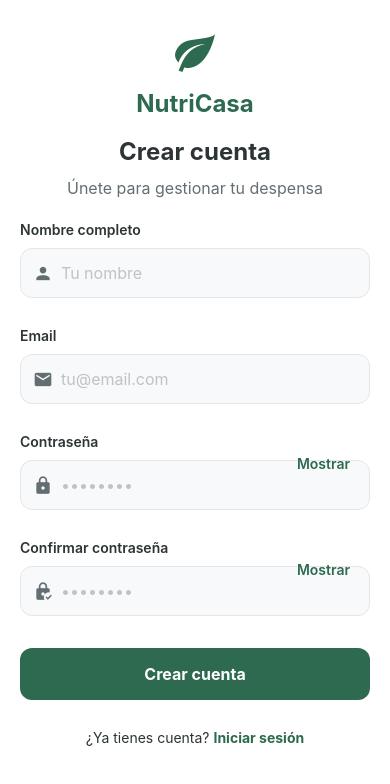
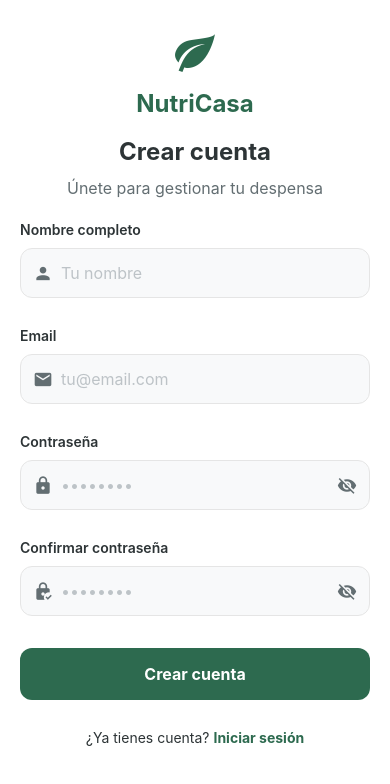
Before and after one commit to MORENOLILIANA/pantry-manager-mobile, a React Native app: screen /Register in a window 390 px wide. Shown: the top 784 px of the page. Built offline with nearby package versions, Linux system fonts and the light colour scheme; no server answers.

Commit message:
cambio icono ojo de contraseña

```diff
--- a/src/components/InputField.tsx
+++ b/src/components/InputField.tsx
@@ -7,6 +7,7 @@ type Props = {
   label?: string;
   placeholder?: string;
   icon?: React.ReactNode | string;
+  rightIcon?: React.ReactNode | string;
   error?: string;
   value: string;
   onChangeText: (text: string) => void;
@@ -24,6 +25,7 @@ export function InputField({
   label,
   placeholder,
   icon,
+  rightIcon,
   error,
   value,
   onChangeText,
@@ -61,6 +63,11 @@ export function InputField({
           numberOfLines={numberOfLines}
           style={[styles.input, multiline && styles.inputMultiline]}
         />
+        {typeof rightIcon === "string" ? (
+          <MaterialCommunityIcons name={rightIcon as any} size={20} color={colors.subtext} style={styles.rightIcon} />
+        ) : (
+          rightIcon || null
+        )}
       </View>
       {error && <Text style={styles.errorText}>{error}</Text>}
     </View>
@@ -89,6 +96,9 @@ const styles = StyleSheet.create({
   icon: {
     marginRight: spacing.sm,
   },
+  rightIcon: {
+    marginLeft: spacing.sm,
+  },
   input: {
     flex: 1,
     minHeight: 48,
--- a/src/screens/auth/LoginScreen.tsx
+++ b/src/screens/auth/LoginScreen.tsx
@@ -94,6 +94,20 @@ export function LoginScreen() {
                   label="Contraseña"
                   placeholder="••••••••"
                   icon="lock"
+                  rightIcon={
+                    <Pressable
+                      onPress={() => setShowPassword(!showPassword)}
+                      hitSlop={10}
+                      accessibilityRole="button"
+                      accessibilityLabel={showPassword ? "Ocultar contraseña" : "Mostrar contraseña"}
+                    >
+                      <MaterialCommunityIcons
+                        name={showPassword ? "eye" : "eye-off"}
+                        size={20}
+                        color={colors.subtext}
+                      />
+                    </Pressable>
+                  }
                   value={value}
                   onChangeText={onChange}
                   onBlur={onBlur}
@@ -101,14 +115,6 @@ export function LoginScreen() {
                   error={errors.password?.message}
                   style={styles.input}
                 />
-                <Pressable
-                  onPress={() => setShowPassword(!showPassword)}
-                  style={styles.showPasswordButton}
-                >
-                  <Text style={styles.showPasswordText}>
-                    {showPassword ? "Ocultar" : "Mostrar"}
-                  </Text>
-                </Pressable>
               </View>
             )}
           />
@@ -203,17 +209,6 @@ const styles = StyleSheet.create({
   input: {
     marginBottom: spacing.md,
   },
-  showPasswordButton: {
-    position: "absolute",
-    right: spacing.md,
-    top: spacing.md + 10,
-    paddingHorizontal: spacing.sm,
-  },
-  showPasswordText: {
-    ...typography.bodySm,
-    color: colors.primary,
-    fontWeight: "600",
-  },
   errorBox: {
     flexDirection: "row",
     backgroundColor: colors.errorLight,
--- a/src/screens/auth/RegisterScreen.tsx
+++ b/src/screens/auth/RegisterScreen.tsx
@@ -124,6 +124,20 @@ export function RegisterScreen() {
                   label="Contraseña"
                   placeholder="••••••••"
                   icon="lock"
+                  rightIcon={
+                    <Pressable
+                      onPress={() => setShowPassword(!showPassword)}
+                      hitSlop={10}
+                      accessibilityRole="button"
+                      accessibilityLabel={showPassword ? "Ocultar contraseña" : "Mostrar contraseña"}
+                    >
+                      <MaterialCommunityIcons
+                        name={showPassword ? "eye" : "eye-off"}
+                        size={20}
+                        color={colors.subtext}
+                      />
+                    </Pressable>
+                  }
                   value={value}
                   onChangeText={onChange}
                   onBlur={onBlur}
@@ -131,14 +145,6 @@ export function RegisterScreen() {
                   error={errors.password?.message}
                   style={styles.input}
                 />
-                <Pressable
-                  onPress={() => setShowPassword(!showPassword)}
-                  style={styles.showPasswordButton}
-                >
-                  <Text style={styles.showPasswordText}>
-                    {showPassword ? "Ocultar" : "Mostrar"}
-                  </Text>
-                </Pressable>
               </View>
             )}
           />
@@ -156,6 +162,20 @@ export function RegisterScreen() {
                   label="Confirmar contraseña"
                   placeholder="••••••••"
                   icon="lock-check"
+                  rightIcon={
+                    <Pressable
+                      onPress={() => setShowPasswordConfirm(!showPasswordConfirm)}
+                      hitSlop={10}
+                      accessibilityRole="button"
+                      accessibilityLabel={showPasswordConfirm ? "Ocultar contraseña" : "Mostrar contraseña"}
+                    >
+                      <MaterialCommunityIcons
+                        name={showPasswordConfirm ? "eye" : "eye-off"}
+                        size={20}
+                        color={colors.subtext}
+                      />
+                    </Pressable>
+                  }
                   value={value}
                   onChangeText={onChange}
                   onBlur={onBlur}
@@ -163,14 +183,6 @@ export function RegisterScreen() {
                   error={errors.passwordConfirmation?.message}
                   style={styles.input}
                 />
-                <Pressable
-                  onPress={() => setShowPasswordConfirm(!showPasswordConfirm)}
-                  style={styles.showPasswordButton}
-                >
-                  <Text style={styles.showPasswordText}>
-                    {showPasswordConfirm ? "Ocultar" : "Mostrar"}
-                  </Text>
-                </Pressable>
               </View>
             )}
           />
@@ -245,17 +257,6 @@ const styles = StyleSheet.create({
   input: {
     marginBottom: spacing.md,
   },
-  showPasswordButton: {
-    position: "absolute",
-    right: spacing.md,
-    top: spacing.md + 10,
-    paddingHorizontal: spacing.sm,
-  },
-  showPasswordText: {
-    ...typography.bodySm,
-    color: colors.primary,
-    fontWeight: "600",
-  },
   errorBox: {
     flexDirection: "row",
     backgroundColor: colors.errorLight,
--- a/src/screens/profile/ChangePasswordScreen.tsx
+++ b/src/screens/profile/ChangePasswordScreen.tsx
@@ -117,14 +117,16 @@ export function ChangePasswordScreen() {
                 onChangeText={onChange}
                 placeholder="Introduce tu contraseña"
                 secureTextEntry={!showCurrentPassword}
-                icon={
+                icon="lock"
+                rightIcon={
                   <Pressable
                     onPress={() => setShowCurrentPassword(!showCurrentPassword)}
+                    hitSlop={10}
+                    accessibilityRole="button"
+                    accessibilityLabel={showCurrentPassword ? "Ocultar contraseña" : "Mostrar contraseña"}
                   >
                     <MaterialCommunityIcons
-                      name={
-                        showCurrentPassword ? "eye" : "eye-off"
-                      }
+                      name={showCurrentPassword ? "eye" : "eye-off"}
                       size={20}
                       color={colors.subtext}
                     />
@@ -146,14 +148,16 @@ export function ChangePasswordScreen() {
                 onChangeText={onChange}
                 placeholder="Introduce tu nueva contraseña"
                 secureTextEntry={!showNewPassword}
-                icon={
+                icon="lock"
+                rightIcon={
                   <Pressable
                     onPress={() => setShowNewPassword(!showNewPassword)}
+                    hitSlop={10}
+                    accessibilityRole="button"
+                    accessibilityLabel={showNewPassword ? "Ocultar contraseña" : "Mostrar contraseña"}
                   >
                     <MaterialCommunityIcons
-                      name={
-                        showNewPassword ? "eye" : "eye-off"
-                      }
+                      name={showNewPassword ? "eye" : "eye-off"}
                       size={20}
                       color={colors.subtext}
                     />
@@ -175,16 +179,18 @@ export function ChangePasswordScreen() {
                 onChangeText={onChange}
                 placeholder="Confirma tu nueva contraseña"
                 secureTextEntry={!showConfirmPassword}
-                icon={
+                icon="lock"
+                rightIcon={
                   <Pressable
                     onPress={() =>
                       setShowConfirmPassword(!showConfirmPassword)
                     }
+                    hitSlop={10}
+                    accessibilityRole="button"
+                    accessibilityLabel={showConfirmPassword ? "Ocultar contraseña" : "Mostrar contraseña"}
                   >
                     <MaterialCommunityIcons
-                      name={
-                        showConfirmPassword ? "eye" : "eye-off"
-                      }
+                      name={showConfirmPassword ? "eye" : "eye-off"}
                       size={20}
                       color={colors.subtext}
                     />
```
